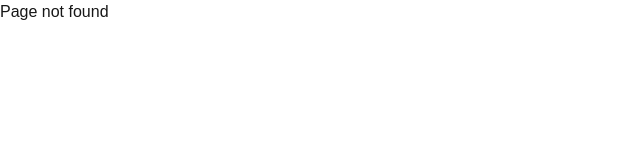
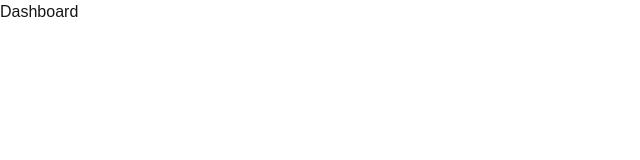
Before and after one commit to jasjeet774/NextJs_Practice, a Next.js app: page /dashboard in a window 1280 px wide. Before the commit this address had no page. Shown: the top 160 px of the page, without its empty margins (0-640 px from the left). Built offline with nearby package versions, Linux system fonts and the light colour scheme.

Commit message:
file colocation and private folders

```diff
--- /dev/null
+++ b/src/app/_lib/page.tsx
@@ -0,0 +1,3 @@
+export default function PrivateRoute(){
+  return <h1>we can not view this in browser,this is in the private folder </h1>
+}
--- /dev/null
+++ b/src/app/dashboard/line-chart.tsx
@@ -0,0 +1,3 @@
+export default function LineChart(){
+  return <h1>Line chart</h1>
+}
--- /dev/null
+++ b/src/app/dashboard/page.tsx
@@ -0,0 +1,7 @@
+function Bar(){
+  return <h1>Hello</h1>
+}
+
+export default function Dashboard(){
+  return <h1>Dashboard</h1>
+}
```
Also changed, not shown: src/app/_lib/format-date.tsx (added).
